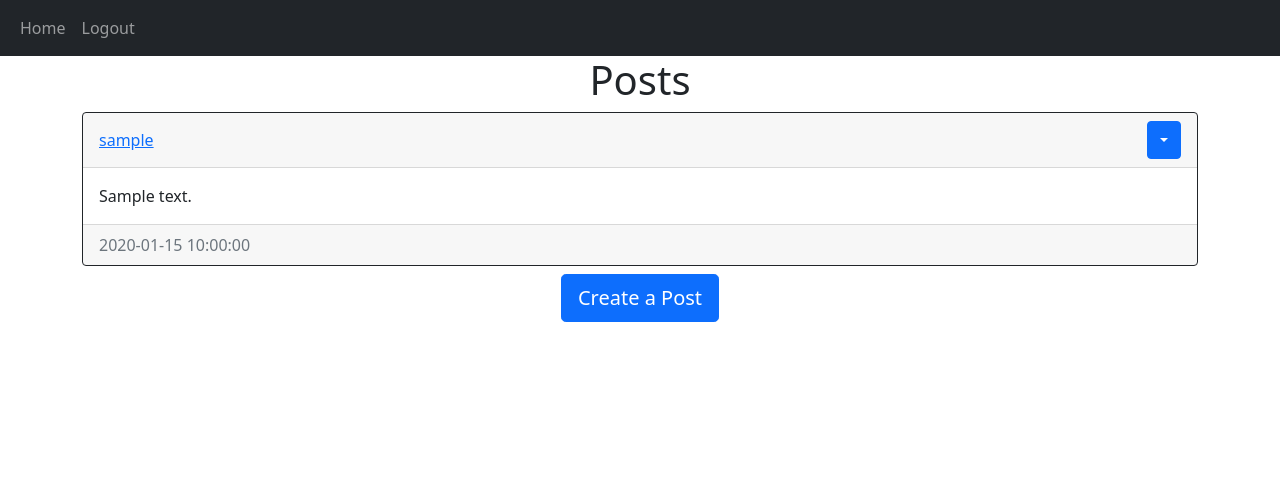
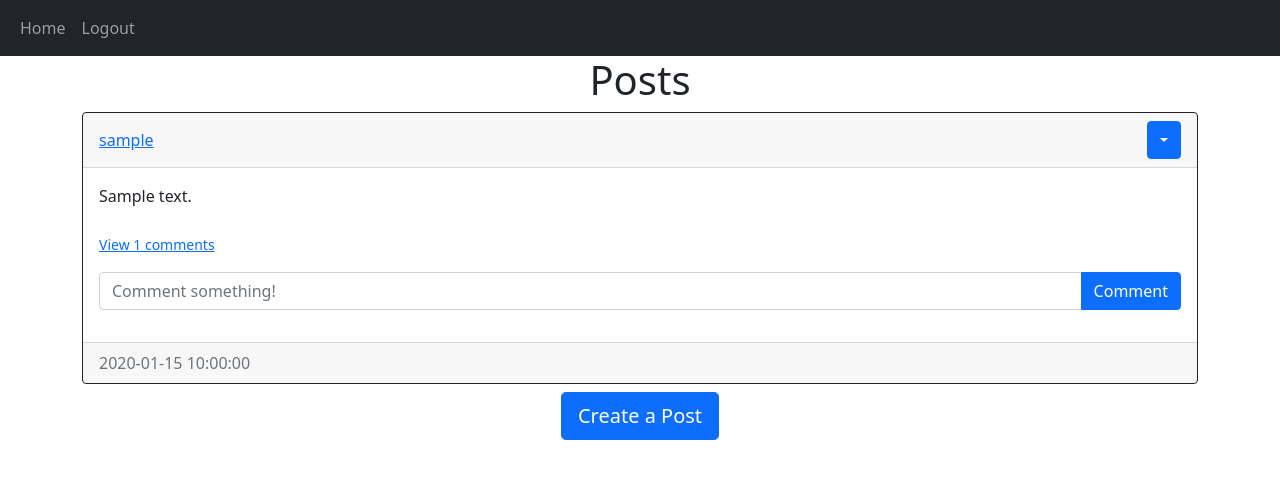
Before and after one commit to vhrvoje2/blog-app-twt, a Flask app: page / in a window 1280 px wide. Shown: the top 479 px of the page. Run offline with Flask 2, Linux system fonts and the light colour scheme; a user stored in the database is signed in; tables that the repository leaves empty hold one stand-in row (values such as "Sample post").

Commit message:
Adding And Deleting Comments

```diff
--- a/website/__init__.py
+++ b/website/__init__.py
@@ -18,7 +18,7 @@ def create_app():
     app.register_blueprint(views, url_prefix="/")
     app.register_blueprint(auth, url_prefix="/")
 
-    from .models import User, Post
+    from .models import User, Post, Comment
 
     create_database(app)
 
--- a/website/templates/posts_div.html
+++ b/website/templates/posts_div.html
@@ -22,6 +22,53 @@
                     <div class="card-text">
                         {{ post.text }}
                     </div>
+                    <br/>
+                    <p class="card-text">
+                        {% if post.comments | length %}
+                            <a href="#comments-{{ post.id }}" data-bs-toggle="collapse" role="button">
+                                <small>
+                                    View {{ post.comments | length }} comments
+                                </small>
+                            </a>
+                        {% else %}
+                            <small class="text-muted">
+                                No comments
+                            </small>
+                        {% endif %}
+                    </p>
+                    <div class="collapse" id="comments-{{ post.id }}">
+                        <div class="card">
+                            <div class="card-body" id="comments-expanded-{{ post.id }}">
+                                {% for comment in post.comments %}
+                                    <div class="d-flex justify-content-between align-items-center">
+                                        <div>
+                                            <a href="/posts/{{ comment.user.username }}">{{ comment.user.username }}: {{ comment.text }}</a>
+                                        </div>
+                                        <div>
+                                            <small class="text-muted">
+                                                {{ comment.date_created }}
+                                            </small>
+                                            {% if user.id == comment.author or user.id == post.author %}
+                                            <div class="btn-group">
+                                                <button class="btn btn-small btn-primary dropdown-toggle" type="button" data-bs-toggle="dropdown"></button>
+                                                <ul class="dropdown-menu">
+                                                    <li>
+                                                        <a class="dropdown-item" href="/delete-comment/{{ comment.id }}">Delete</a>
+                                                    </li>
+                                                </ul>
+                                            </div>
+                                            {% endif %}
+                                        </div>
+                                    </div>
+                                {% endfor %}
+                            </div>
+                        </div>
+                    </div>
+
+                    <form class="input-group mb-3" action="/create-comment/{{ post.id }}" method="POST">
+                        <input class="form-control" id="text" name="text" type="text" placeholder="Comment something!"/>
+                        <button class="btn btn-primary" type="submit">Comment</button>
+                    </form>
                 </div>
                 <div class="card-footer text-muted">
                     {{ post.date_created }}
--- a/website/views.py
+++ b/website/views.py
@@ -1,6 +1,6 @@
 from flask import Blueprint, render_template, request, flash, redirect, url_for
 from flask_login import login_required, current_user
-from .models import Post, User
+from .models import Comment, Post, User
 from . import db
 
 views = Blueprint("views", __name__)
@@ -53,6 +53,39 @@ def posts(username):
         flash("User doesn't exist!", category="error")
         return redirect(url_for("views.home"))
 
-    posts = Post.query.filter_by(author=user.id).all()
+    posts = User.posts
 
     return render_template("posts.html", user=current_user, posts=posts, username=username)
+
+@views.route("/create-comment/<post_id>", methods=["POST"])
+@login_required
+def create_comment(post_id):
+    text_data = request.form.get("text")
+
+    if not text_data:
+        flash("Comment cannot be empty", category="error")
+    else:
+        post = Post.query.filter_by(id=post_id)
+        if post:
+            comment = Comment(text=text_data, author=current_user.id, post_id=post_id)
+            db.session.add(comment)
+            db.session.commit()
+        else:
+            flash("Post doesn't exist.", category="error")
+
+    return redirect(url_for("views.home"))
+
+@views.route("/delete-comment/<comment_id>")
+@login_required
+def delete_comment(comment_id):
+    comment = Comment.query.filter_by(id=comment_id).first()
+
+    if not comment:
+        flash("Comment doesn't exist", category="error")
+    elif current_user.id != comment.author and current_user.id != comment.post.author:
+        flash("You do not have premission to delete this comment", category="error")
+    else:
+        db.session.delete(comment)
+        db.session.commit()
+
+    return redirect(url_for("views.home"))
```
Also changed, not shown: website/models.py (+10 -0 lines).
